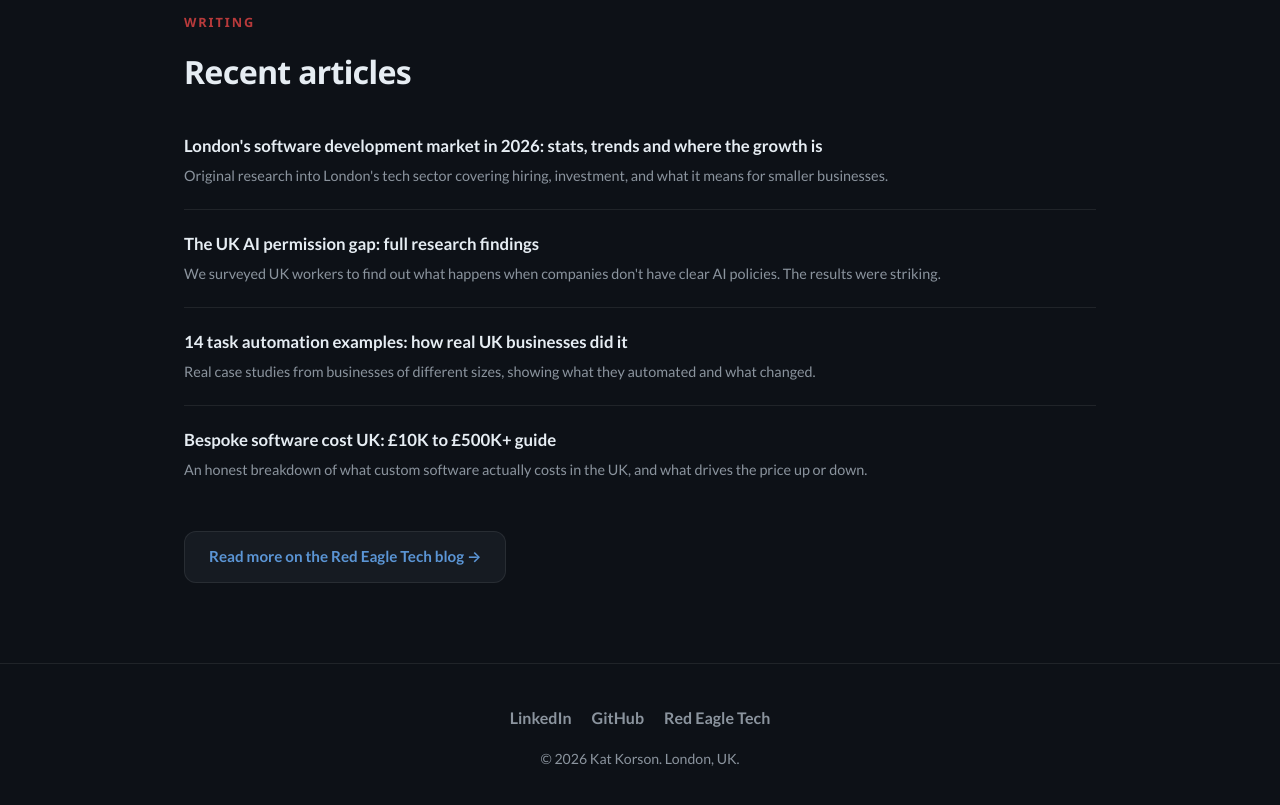
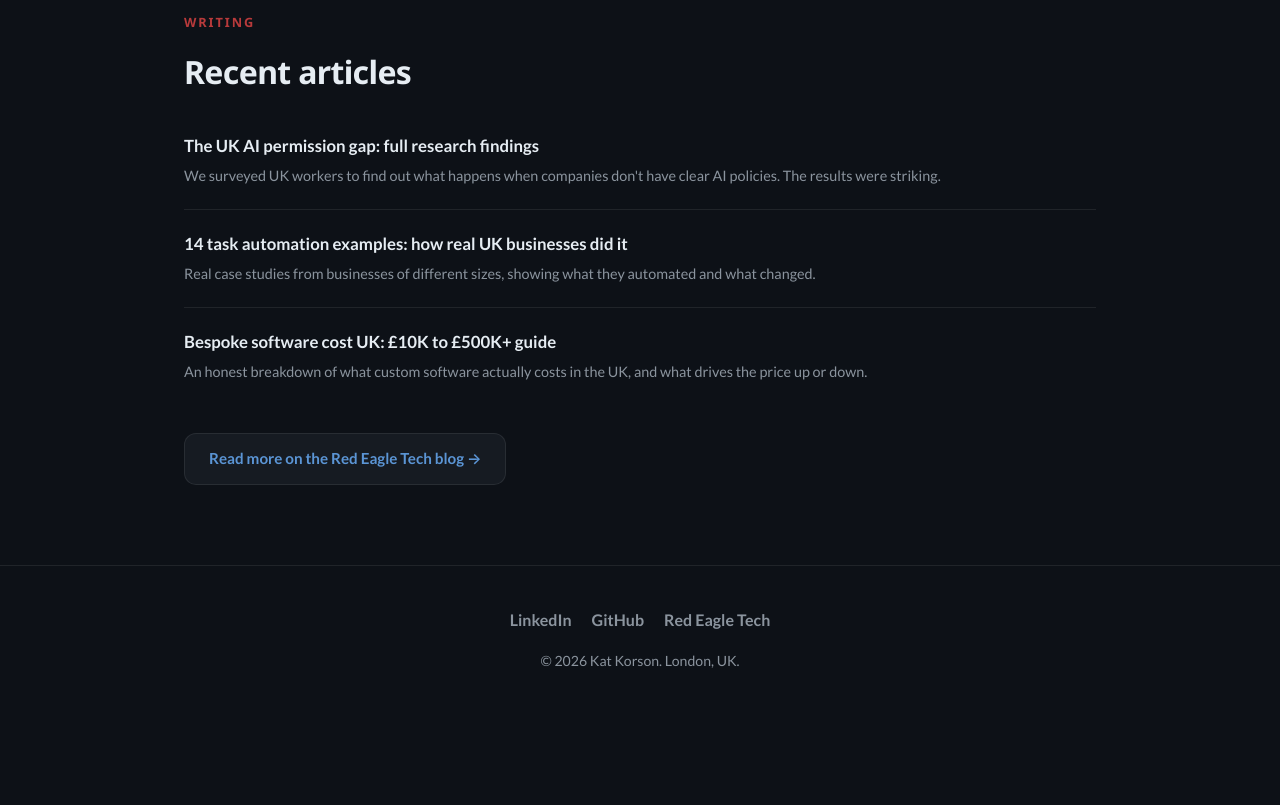
Before and after one commit to akemikat/akemikat.github.io, a plain HTML site: page index.html in a window 1280 px wide. Shown: the part 2820-3625 px from the top of the page. After the commit the page ends 3533 px from the top, so only its background shows below. Drawn offline with Linux system fonts and the light colour scheme.

Commit message:
Remove outdated article from recent articles list
Removed outdated article entry from the writing list.

```diff
--- a/index.html
+++ b/index.html
@@ -158,10 +158,6 @@
       <h2>Recent articles</h2>
       <ul class="writing-list">
         <li>
-          <p class="writing-title">London's software development market in 2026: stats, trends and where the growth is</p>
-          <p class="writing-desc">Original research into London's tech sector covering hiring, investment, and what it means for smaller businesses.</p>
-        </li>
-        <li>
           <p class="writing-title">The UK AI permission gap: full research findings</p>
           <p class="writing-desc">We surveyed UK workers to find out what happens when companies don't have clear AI policies. The results were striking.</p>
         </li>
```
